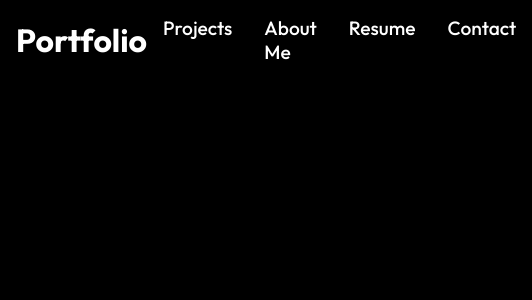
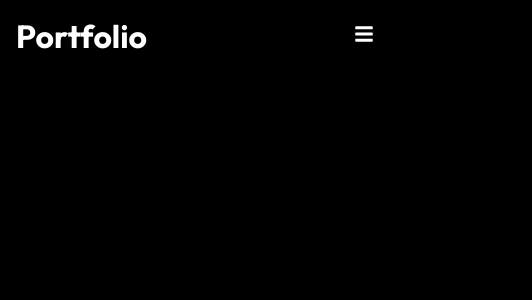
Before and after one commit to Meduion/bwyattdev, a React (Create React App) app: page / in a window 390 px wide. Shown: the top 300 px of the page, 532 px wide, since content can reach past the window. Built offline with nearby package versions, Linux system fonts and the light colour scheme; a web font is replaced by a local one.

Commit message:
making navbar responsive

```diff
--- a/package.json
+++ b/package.json
@@ -8,6 +8,7 @@
     "@testing-library/user-event": "^13.5.0",
     "react": "^18.2.0",
     "react-dom": "^18.2.0",
+    "react-icons": "^4.8.0",
     "react-scripts": "5.0.1",
     "web-vitals": "^2.1.4"
   },
--- a/src/components/Home.js
+++ b/src/components/Home.js
@@ -2,7 +2,7 @@
 
 const Home = () => {
   return (
-    <div>Home</div>
+    <div></div>
   )
 }
 
--- a/src/components/NavBar.js
+++ b/src/components/NavBar.js
@@ -1,13 +1,17 @@
 import './NavBarStyles.css';
-import React from 'react'
+import React, { useState } from 'react'
+import { FaBars, FaTimes } from 'react-icons/fa';
 
 const NavBar = ({ currentPage, switchPage }) => {
+  const [click, setClick] = useState(false);
+  const handleClick = () => setClick(!click);
+
   return (
     <div className="header">
       <a href="#Home" onClick={() => switchPage('Home')} className={currentPage === 'Home'}>
         <h1>Portfolio</h1>
       </a>
-      <ul className='nav-menu'>
+      <ul className={click ? "nav-menu active" : "nav-menu"}>
         <li>
           <a href="#Projects" onClick={() => switchPage('Projects')} className={currentPage === 'Projects'}>
             Projects
@@ -29,6 +33,13 @@
           </a>
         </li>
       </ul>
+      <div className="hamburger" onClick={handleClick}>
+        {click ? (
+        <FaTimes size={20} style={{ color: "#fff" }}/>
+        ) : (
+        <FaBars size={20} style={{ color: "#fff" }}/>
+        )}
+      </div>
     </div>
   )
 }
--- a/src/components/NavBarStyles.css
+++ b/src/components/NavBarStyles.css
@@ -17,3 +17,38 @@
   font-size: 1.2rem;
   font-weight: 500;
 }
+
+.hamburger {
+  display: none;
+}
+
+@media screen and (max-width: 1040px) {
+  .nav-menu {
+    flex-direction: column;
+    justify-content: center;
+    align-items: center;
+    width: 100%;
+    height: 100vh;
+    background: rgba(0, 0, 0, 0.9);
+    position: absolute;
+    top: 0;
+    left: -100%;
+    z-index: -3;
+  }
+
+  .nav-menu.active {
+    left: 0;
+  }
+
+  .nav-menu li {
+    padding: 1rem 0;
+  }
+
+  .nav-menu li a {
+    font-size: 2rem;
+  }
+
+  .hamburger {
+    display: initial;
+  }
+}
```
Also changed, not shown: 1 other file (tests, documents, lock files or other folders).
